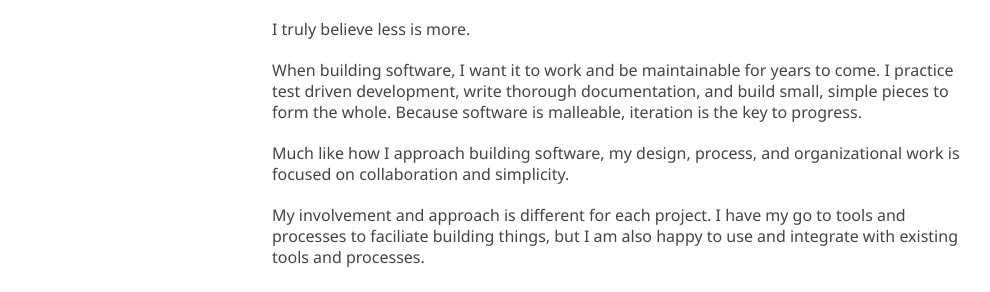
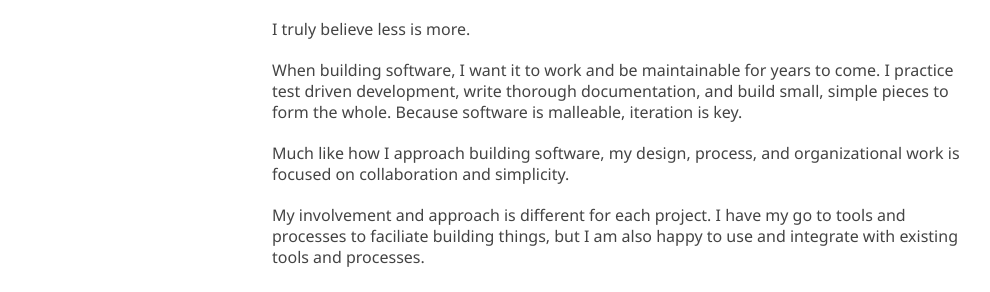
Before and after one commit to brettchalupa/brettchalupa.github.io, a Jekyll site: the page built from hire.md, in a window 1280 px wide. Shown: the part 756-1048 px from the top of the page, without its empty margins (138-1128 px from the left). Built offline with Jekyll 4.4.1, drawn with Linux system fonts in a browser that asks for light colours.

Commit message:
Tweak Hire page content
This just makes a minor tweak to the language.

```diff
--- a/hire.md
+++ b/hire.md
@@ -46,7 +46,7 @@ I truly believe less is more.
 When building software, I want it to work and be maintainable for years
 to come. I practice test driven development, write thorough
 documentation, and build small, simple pieces to form the whole. Because
-software is malleable, iteration is the key to progress.
+software is malleable, iteration is key.
 
 Much like how I approach building software, my design, process, and
 organizational work is focused on collaboration and simplicity.
```
